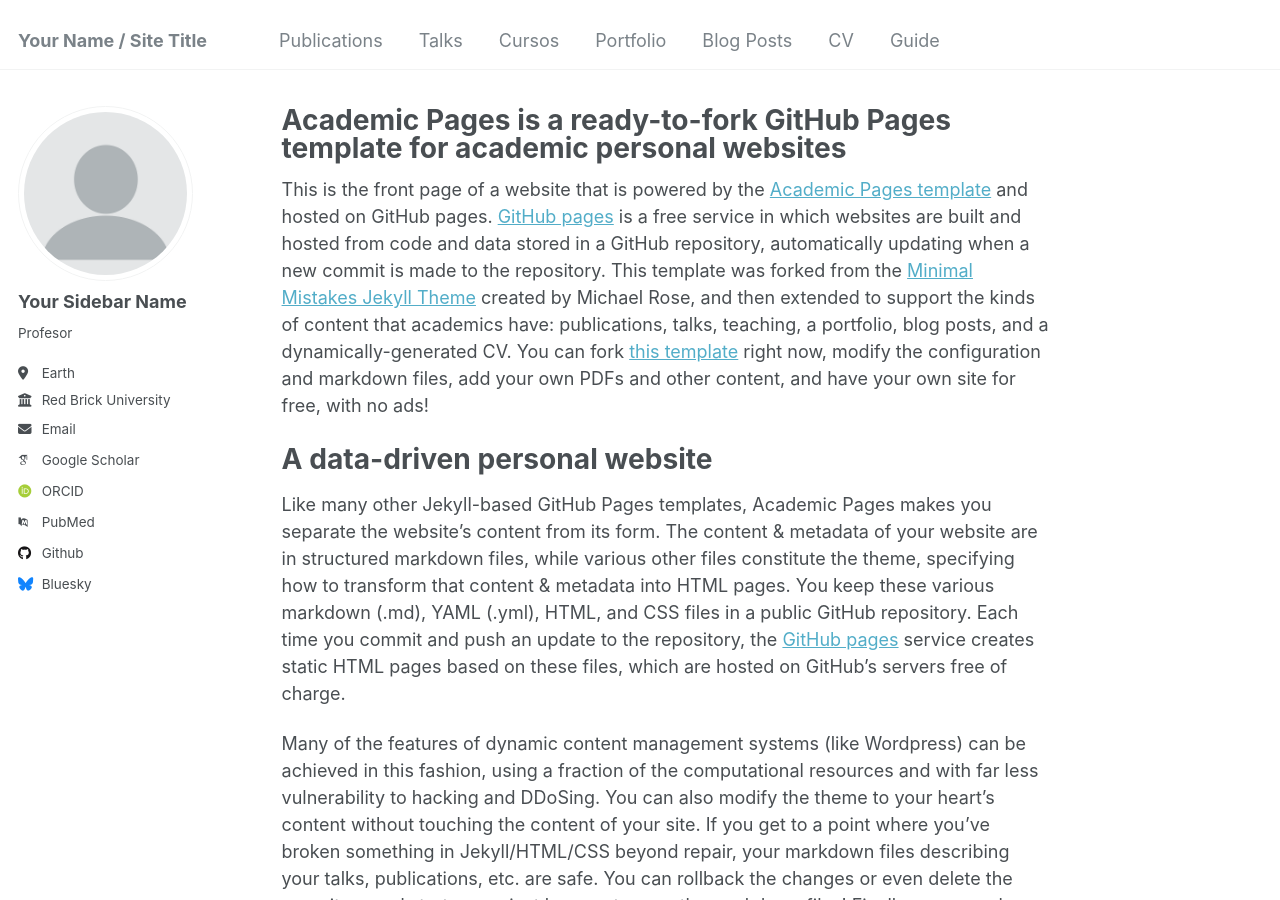
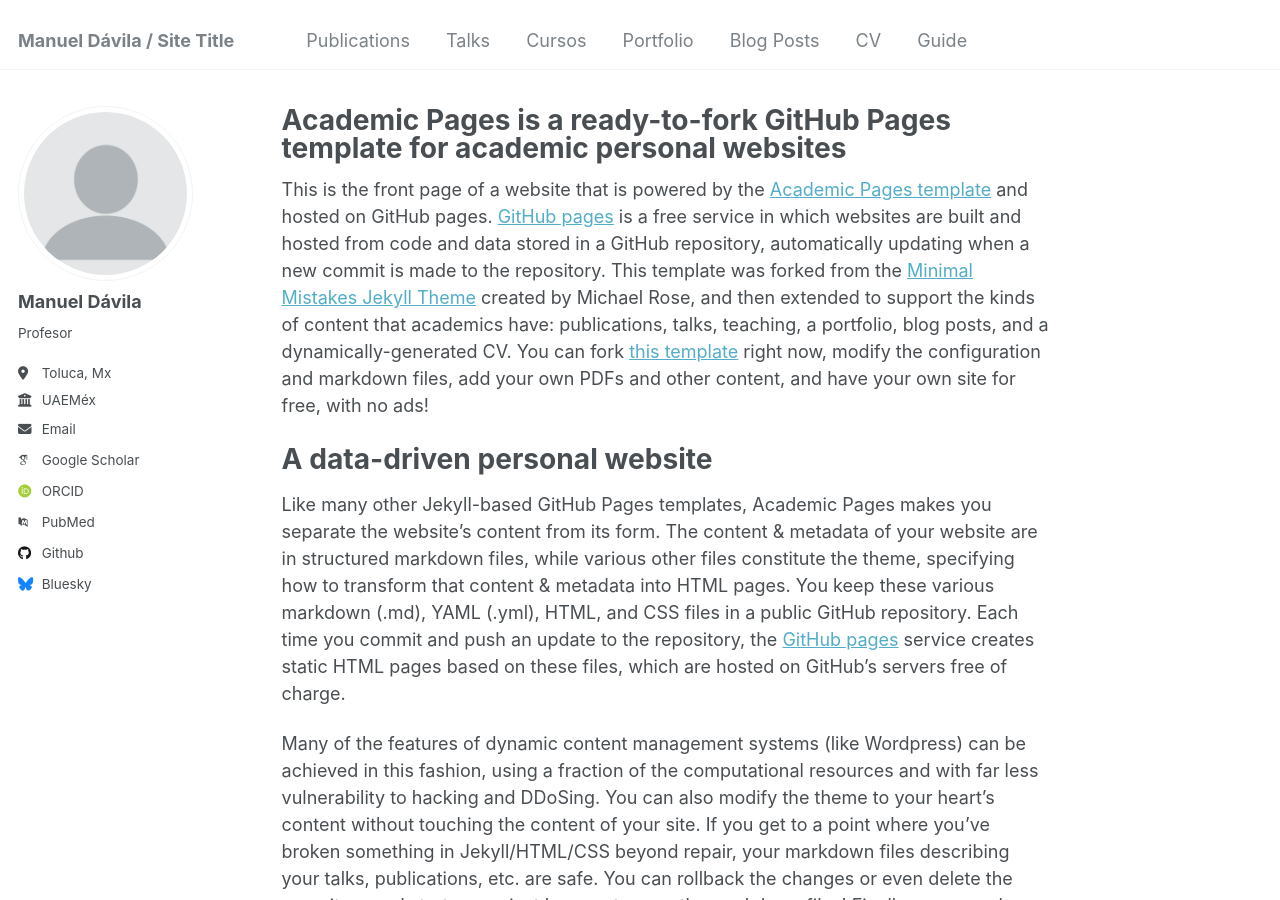
Before and after one commit to jmdavila/jmdd, a Jekyll site: the page built from _pages/about.md, in a window 1280 px wide and 900 px high. Built offline with Jekyll 4.4.1, drawn with Linux system fonts in a browser that asks for light colours; some web fonts are replaced.

Commit message:
Update _config.yml

```diff
--- a/_config.yml
+++ b/_config.yml
@@ -8,7 +8,7 @@
 
 # Basic Site Settings
 locale                   : "en-US"
-title                    : "Your Name / Site Title"
+title                    : "Manuel Dávila / Site Title"
 title_separator          : "-"
 name                     : &name "Manuel Dávila"
 description              : &description "personal description"
@@ -22,13 +22,13 @@ repository               : "academicpages/academicpages.github.io"
 author:
   # Biographic information
   avatar           : "profile.png"
-  name             : "Your Sidebar Name"
+  name             : "Manuel Dávila"
   pronouns         : # example: "she/her"
   bio              : "Profesor"
-  location         : "Earth"
-  employer         : "Red Brick University"
+  location         : "Toluca, Mx"
+  employer         : "UAEMéx"
   uri              : # URL
-  email            : "none@example.org"
+  email            : "jmdd@pm.me"
 
   # Academic websites
   arxiv            : # URL - Update with the correct link to your profile
```
